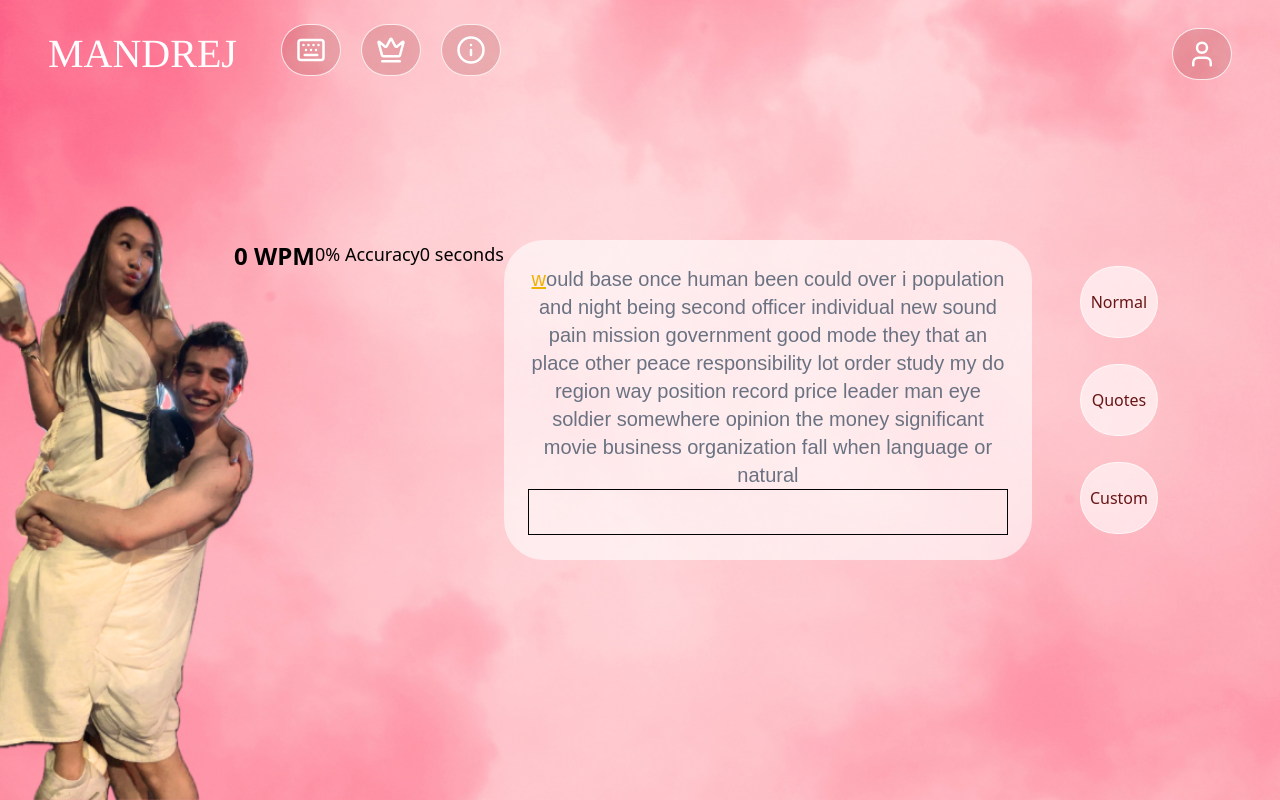
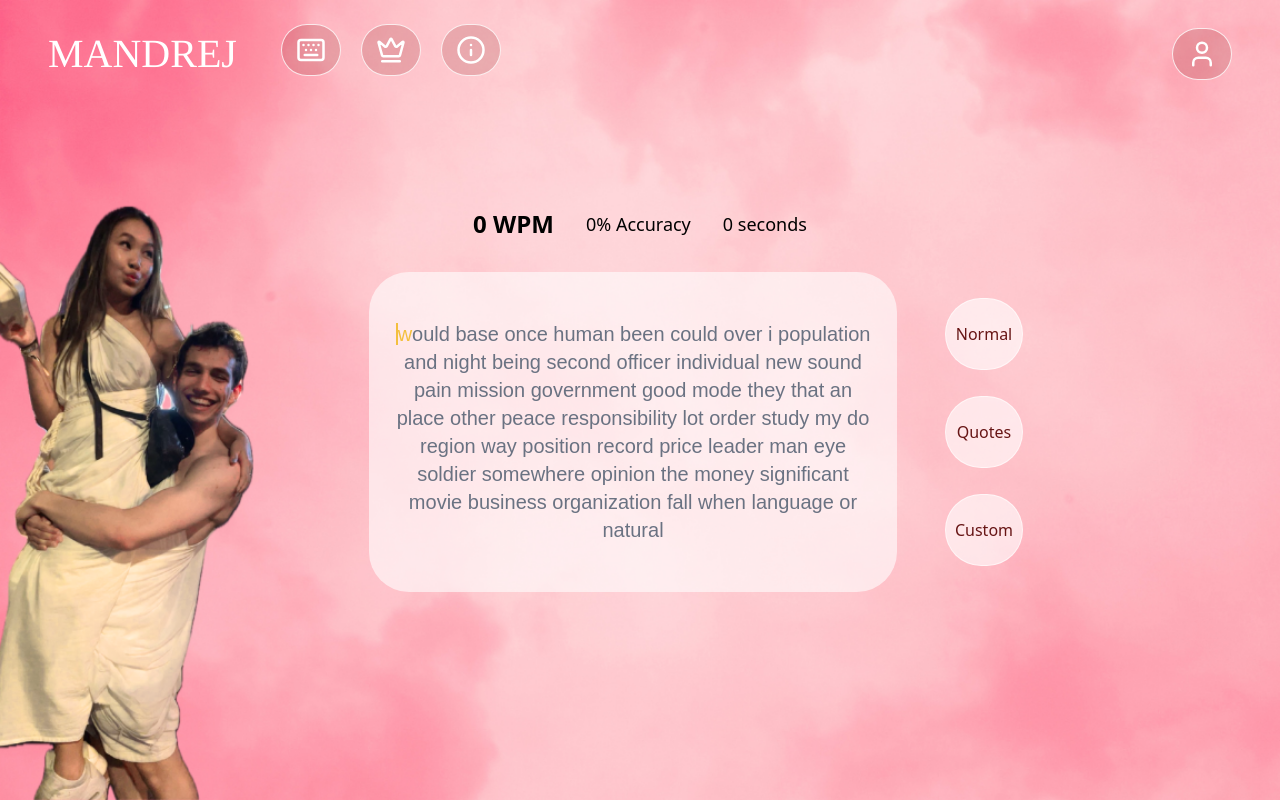
Before and after one commit to Andrej-52/MandrejType, a Next.js app: page / in a window 1280 px wide. Built offline with nearby package versions, Linux system fonts and the light colour scheme.

Commit message:
feat: :zap: Add QoL to logic and visulat representation of typing

```diff
--- a/app/page.tsx
+++ b/app/page.tsx
@@ -2,7 +2,7 @@
 
 import Navbar from "../components/navbar";
 import { GameModeButton } from "../components/gameModeButton";
-import { useState, useMemo, useEffect } from "react";
+import { useState, useMemo, useEffect, useRef } from "react";
 import { getText, getCharStates, randomNumber, calculateStats } from "./logic/logic";
 
 
@@ -11,13 +11,14 @@ export default function Home() {
   const [userInput, setUserInput] = useState("");
   const [startTime, setStartTime] = useState<number | null>(null);
   const [endTime, setEndTime] = useState<number | null>(null);
+  const inputRef = useRef<HTMLInputElement>(null);
 
-  // forces a re-render every 100ms so WPM ticks up
+  // forces a re-render every 500ms so WPM ticks up
   const [, forceTick] = useState(0);
 
   useEffect(() => {
     if (!startTime || endTime) return; // only tick while actively racing
-    const interval = setInterval(() => forceTick((n) => n + 1), 100);
+    const interval = setInterval(() => forceTick((n) => n + 1), 500);
     return () => clearInterval(interval);
   }, [startTime, endTime]);
 
@@ -39,19 +40,22 @@ export default function Home() {
   return (
     <div className="bg-[url('/bg.png')] bg-cover bg-center min-h-screen flex items-center justify-center">
       <Navbar />
-      <div className="content-container">
+      <div className="flex flex-col items-center justify-center">
+        <div className="flex items-center mb-4 space-x-8">
         <span className="text-2xl font-bold mb-4">{stats?.wpm || 0} WPM</span>
         <span className="text-lg mb-4">{stats?.accuracy.toFixed(2) || 0}% Accuracy</span>
         <span className="text-lg mb-4">{stats?.timeUsed.toFixed(0) || 0} seconds</span>
+        </div>
+        <div className="content-container">
         <div className="flex">
-          <div className="intro-container">
+          <div className="intro-container" onClick={() => inputRef.current?.focus()}>
 
             <span className="text-black">
               {targetText.split("").map((char, i) => (
                 <span key={i} className={
                   charStates[i] === "correct" ? "text-green-400" :
                   charStates[i] === "incorrect" ? "text-red-700" :
-                  charStates[i] === "current" ? "text-yellow-500 underline" :
+                  charStates[i] === "current" ? "border-l-2 text-yellow-500 animate-pulse" :
                   "text-gray-500"
                 }>
                   {char}
@@ -59,10 +63,12 @@ export default function Home() {
               ))}
             </span>
             <input
-              className="w-full border-black border px-4 py-2"
+              ref={inputRef}
+              className="absolute opacity-0 w-0 h-0 pointer-events-none"
               value={userInput}
               onChange={(e) => handleChange(e.target.value)}
               disabled={endTime !== null}
+              autoFocus
             />
             {/* <div className="flex text-2xl font-bold">
               Welcome to Mandrej!
@@ -77,6 +83,7 @@ export default function Home() {
           <GameModeButton label="Quotes" route="/" />
           <GameModeButton label="Custom" route="/" />
         </div>
+        </div>
       </div>
     </div>
   );
```
